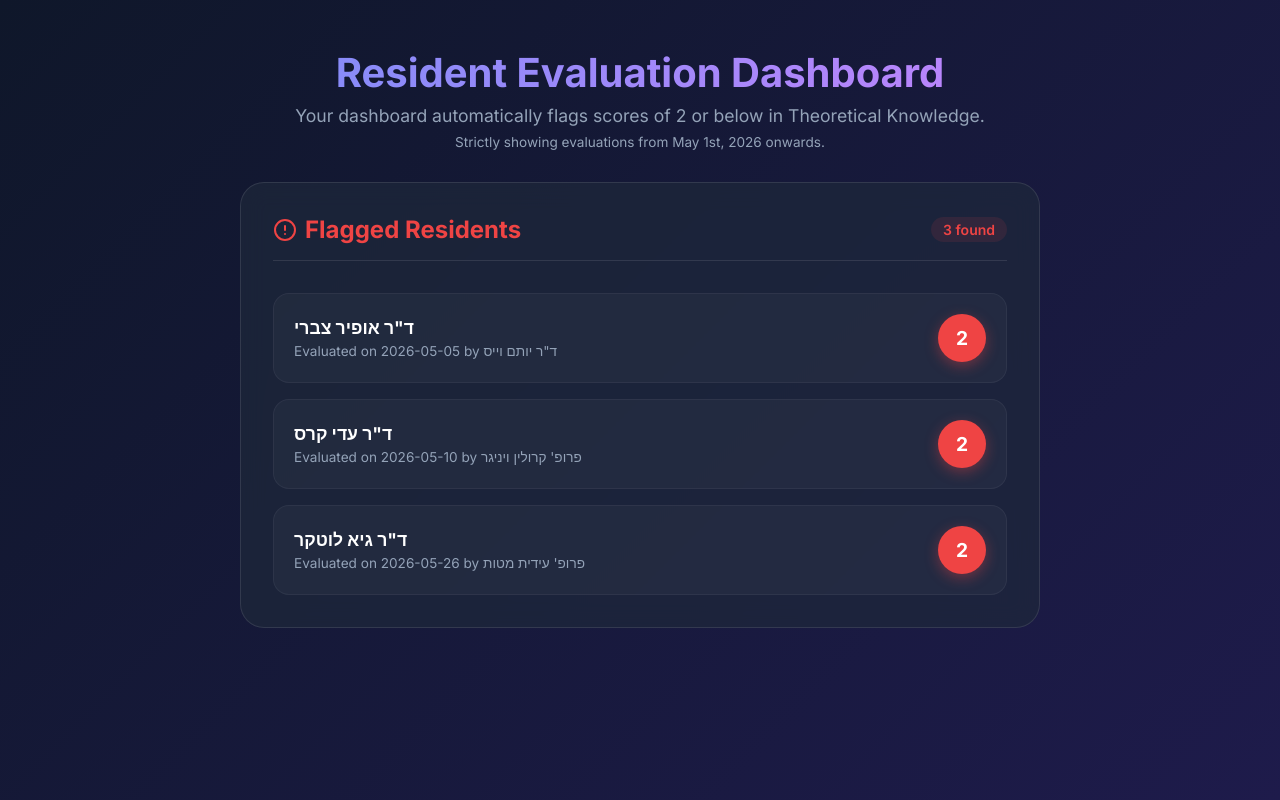
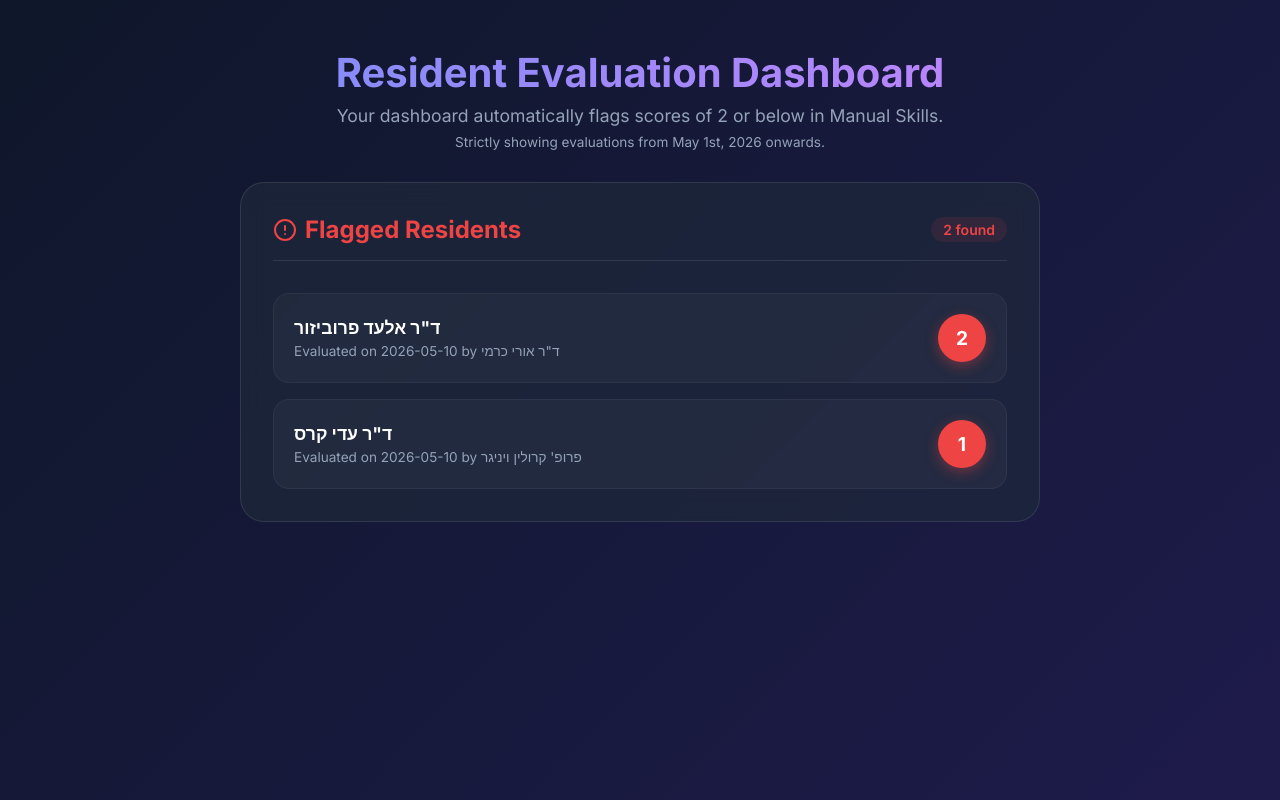
Before and after one commit to ACCESSCD/Dantest, a React (Vite) app: page / in a window 1280 px wide. Built offline with nearby package versions, Linux system fonts and the light colour scheme.

Commit message:
Update target to Column D (Manual Skills)

```diff
--- a/public/data.json
+++ b/public/data.json
@@ -1,20 +1,14 @@
 [
   {
-    "name": "ד\"ר אופיר צברי",
+    "name": "ד\"ר אלעד פרוביזור",
     "score": 2.0,
-    "date": "2026-05-05",
-    "evaluator": "ד\"ר יותם וייס"
+    "date": "2026-05-10",
+    "evaluator": "ד\"ר אורי כרמי"
   },
   {
     "name": "ד\"ר עדי קרס",
-    "score": 2.0,
+    "score": 1.0,
     "date": "2026-05-10",
     "evaluator": "פרופ' קרולין ויניגר"
-  },
-  {
-    "name": "ד\"ר גיא לוטקר",
-    "score": 2.0,
-    "date": "2026-05-26",
-    "evaluator": "פרופ' עידית מטות"
   }
 ]
--- a/src/App.jsx
+++ b/src/App.jsx
@@ -54,7 +54,8 @@ function App() {
         return;
       }
 
-      const targetKey = Object.keys(row).find(k => k.trim() === 'ידע תיאורטי')
+      // Find the key that corresponds to 'מיומנות מנואלית' (Manual Skills)
+      const targetKey = Object.keys(row).find(k => k.trim() === 'מיומנות מנואלית')
       if (targetKey) {
         const score = row[targetKey]
         // Check if score is a valid number and <= 2
@@ -123,7 +124,7 @@ function App() {
     <div className="dashboard-container">
       <header className="header">
         <h1>Resident Evaluation Dashboard</h1>
-        <p>Your dashboard automatically flags scores of 2 or below in Theoretical Knowledge.</p>
+        <p>Your dashboard automatically flags scores of 2 or below in Manual Skills.</p>
         <p style={{ fontSize: '0.85rem', color: 'var(--text-muted)', marginTop: '0.5rem' }}>Strictly showing evaluations from May 1st, 2026 onwards.</p>
       </header>
 
@@ -157,7 +158,7 @@ function App() {
 
           {flaggedResidents.length === 0 ? (
             <div className="no-flags">
-              <p>Great news! No residents scored 2 or below in Theoretical Knowledge (since May 1st, 2026).</p>
+              <p>Great news! No residents scored 2 or below in Manual Skills (since May 1st, 2026).</p>
             </div>
           ) : (
             <ul className="resident-list">
```
Also changed, not shown: 1 other file (tests, documents, lock files or other folders).
